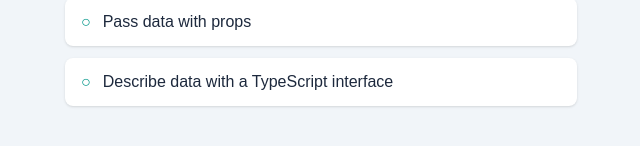
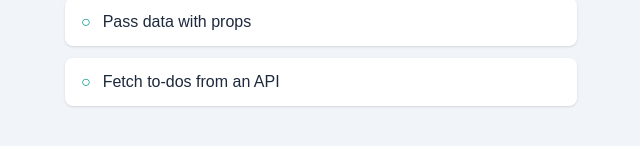
Before and after one commit to Metabiddy/to-do-list, a Next.js app: page / in a window 1280 px wide. Shown: the part 170-316 px from the top of the page, without its empty margins (319-959 px from the left). Built offline with nearby package versions, Linux system fonts and the light colour scheme; data requests are answered from the project's data file.

Commit message:
Add json-server dependency and update scripts; refactor Home component to fetch todos from API

```diff
--- /dev/null
+++ b/db.json
@@ -0,0 +1,7 @@
+{
+  "todos": [
+    { "id": 1, "title": "Learn what a component is", "completed": true },
+    { "id": 2, "title": "Pass data with props", "completed": false },
+    { "id": 3, "title": "Fetch to-dos from an API", "completed": false }
+  ]
+}
--- a/package.json
+++ b/package.json
@@ -4,6 +4,7 @@
   "private": true,
   "scripts": {
     "dev": "next dev",
+    "api": "json-server --watch db.json --port 3001",
     "build": "next build",
     "start": "next start",
     "lint": "eslint"
@@ -20,6 +21,7 @@
     "@types/react-dom": "^19",
     "eslint": "^9",
     "eslint-config-next": "16.4.2",
+    "json-server": "^0.17.4",
     "tailwindcss": "^4",
     "typescript": "^5"
   }
--- a/src/app/page.tsx
+++ b/src/app/page.tsx
@@ -1,16 +1,14 @@
 import TodoItem from "@/components/TodoItem";
-import type { Todo } from "@/types/todo";
+import { getAllTodos } from "@/lib/todos";
 
-// Todo[] means "an array of Todo objects"
-// These three items are hard-coded for now (no API yet)
-const todos: Todo[] = [
-  { id: 1, title: "Learn what a component is", completed: true },
-  { id: 2, title: "Pass data with props", completed: false },
-  { id: 3, title: "Describe data with a TypeScript interface", completed: false },
-];
+// Allow this page to wait for uncached API data (fixes the Dev Overlay error)
+export const instant = false;
 
-// This is a React component — a function that returns JSX (HTML-like UI)
-export default function Home() {
+// "async" on a page lets us await API data before rendering
+export default async function Home() {
+  // Wait for the fake backend to return the to-do array
+  const todos = await getAllTodos();
+
   return (
     // className uses Tailwind utility classes instead of a separate CSS file
     <main className="min-h-screen bg-slate-100 px-4 py-12">
--- /dev/null
+++ b/src/lib/todos.ts
@@ -0,0 +1,21 @@
+import type { Todo } from "@/types/todo";
+
+// json-server runs on port 3001 (Next.js uses 3000)
+const API_URL = "http://localhost:3001/todos";
+
+// "async" means this function returns a Promise — it takes time to finish
+// because the network request is not instant
+export async function getAllTodos(): Promise<Todo[]> {
+  // fetch talks to the API; "await" pauses until the response arrives
+  const response = await fetch(API_URL, {
+    cache: "no-store", // always get fresh data (do not use a cached copy)
+  });
+
+  if (!response.ok) {
+    throw new Error("Failed to fetch todos");
+  }
+
+  // response.json() also takes time, so we await it too
+  const todos: Todo[] = await response.json();
+  return todos;
+}
```
Also changed, not shown: 1 other file (tests, documents, lock files or other folders).
